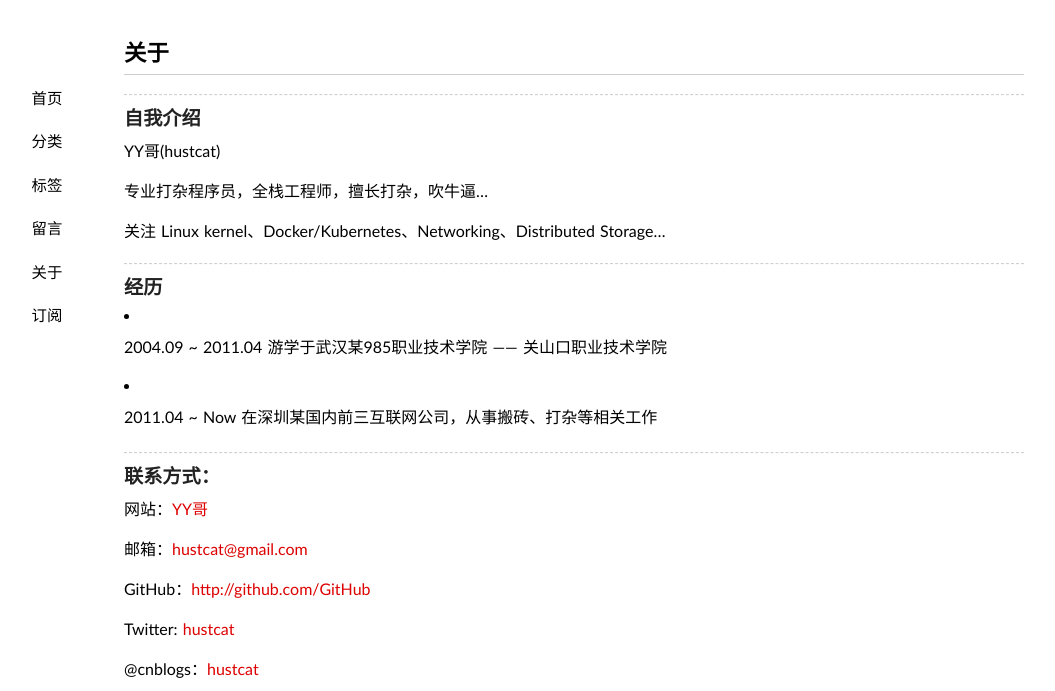
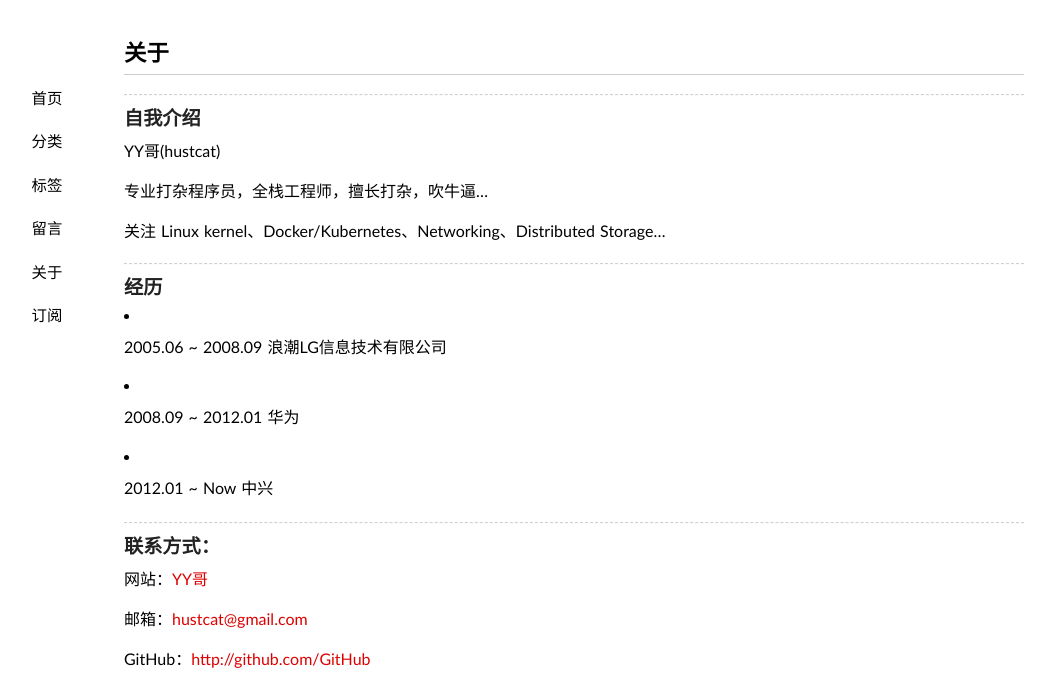
Before and after one commit to skyatlantis/skyatlantis.github.io, a Jekyll site: the page built from about/index.md, in a window 1280 px wide. Shown: the top 691 px of the page, without its empty margins (66-1121 px from the left). Built offline with Jekyll 4.4.1, drawn with Linux system fonts in a browser that asks for light colours; some web fonts are replaced; comment, search, counter and statistics services are not loaded.

Commit message:
Update index.md

```diff
--- a/about/index.md
+++ b/about/index.md
@@ -17,9 +17,11 @@ comments: no
 ---
 ### 经历
 
-* 2004.09 ~ 2011.04 游学于武汉某985职业技术学院 —— 关山口职业技术学院
+* 2005.06 ~ 2008.09 浪潮LG信息技术有限公司
 
-* 2011.04 ~ Now     在深圳某国内前三互联网公司，从事搬砖、打杂等相关工作
+* 2008.09 ~ 2012.01 华为
+
+* 2012.01 ~ Now     中兴
 
 
 ----
```
Also changed, not shown: other parts of about/index.md (+0 -6 lines).
